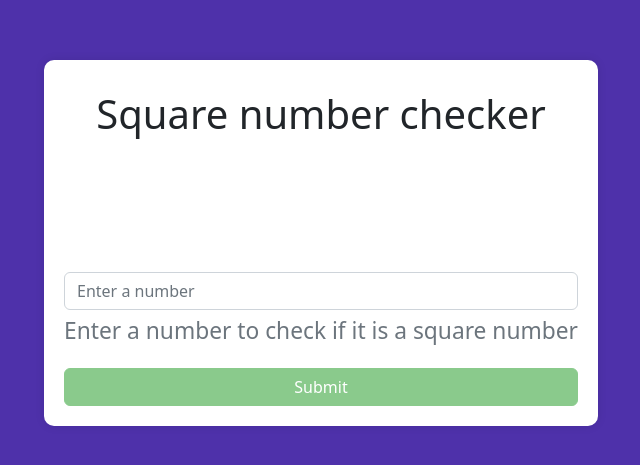
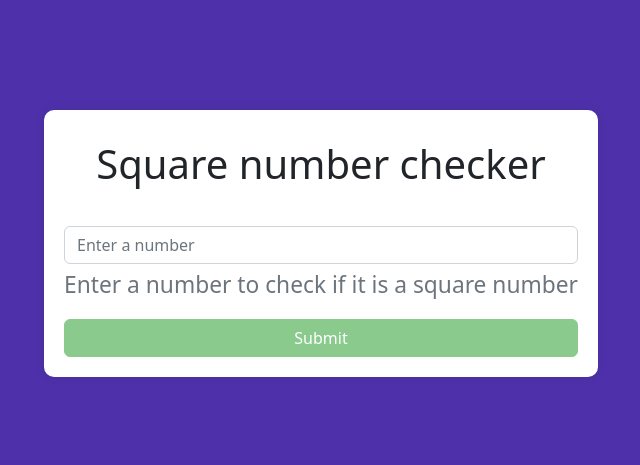
Before and after one commit to elielijah321/ASE-Sum-2-Square-Root-Checker, a React (Create React App) app: page / in a window 1280 px wide. Shown: the part 157-622 px from the top of the page, without its empty margins (319-959 px from the left). Built offline with nearby package versions, Linux system fonts and the light colour scheme; the HTML template or start-up script is replaced by a standard one.

Commit message:
Add BEM details to readMe

```diff
--- a/src/App.css
+++ b/src/App.css
@@ -20,20 +20,36 @@ body {
   background-color: #4E31AA;
 }
 
-.text-align {
-  text-align: center;
-  padding-top: 10px;
-  padding-bottom: 30px;
+.app{
+  justify-content: center;
 }
 
-.form-container {
+.app__container{
   background-color: #fff;
   padding: 20px;
   border-radius: 10px;
   box-shadow: 0px 0px 10px rgba(0, 0, 0, 0.1);
 }
 
-.submit {
+.app__header{
+  text-align: center;
+  padding-top: 10px;
+  padding-bottom: 30px;
+}
+
+.app__form{
+  display: flex;
+  flex-direction: column;
+  align-items: center;
+  justify-content: center;
+}
+
+.app__input{
+  display: block;
+  width: 100%;
+}
+
+.app__button{
   background-color: #4CAF50 !important;
   border-color: #4CAF50 !important;
   width: 100%;
--- a/src/App.tsx
+++ b/src/App.tsx
@@ -55,16 +55,19 @@ function App() {
     <>
       <div className='app'>
 
-        <div className='form-container'>
-        <h1 className='text-align' data-testid="heading">Square number checker</h1>
-        <h2 className='text-align' data-testid="sub-heading">{`${resultMessage}`}</h2>
-        <h4 className='text-align' data-testid="description">{`${sqrRootMessage}`}</h4>
+        <div className='app__container'>
+          <div className='app__header'>
+            <h1 data-testid="heading">Square number checker</h1>
+            <h2 data-testid="sub-heading">{`${resultMessage}`}</h2>
+            <h4 data-testid="description">{`${sqrRootMessage}`}</h4>
+          </div>
 
-        <Form data-testid="form" onSubmit={event => handleSubmit(event)}>
+        <Form className='app__form' data-testid="form" onSubmit={event => handleSubmit(event)}>
           <Form.Group className="mb-3" controlId="formNumber" >
             <Form.Control
               data-testid="input"
               type="text"
+              className='app__input'
               placeholder="Enter a number"
               value={input}
               onChange={handleChange}
@@ -76,7 +79,7 @@ function App() {
           </Form.Group>
           <Button
             variant="primary"
-            className='submit'
+            className='app__button'
             type="submit"
             data-testid="submit-button"
             disabled={isDisabled}>
```
Also changed, not shown: 1 other file (tests, documents, lock files or other folders).
